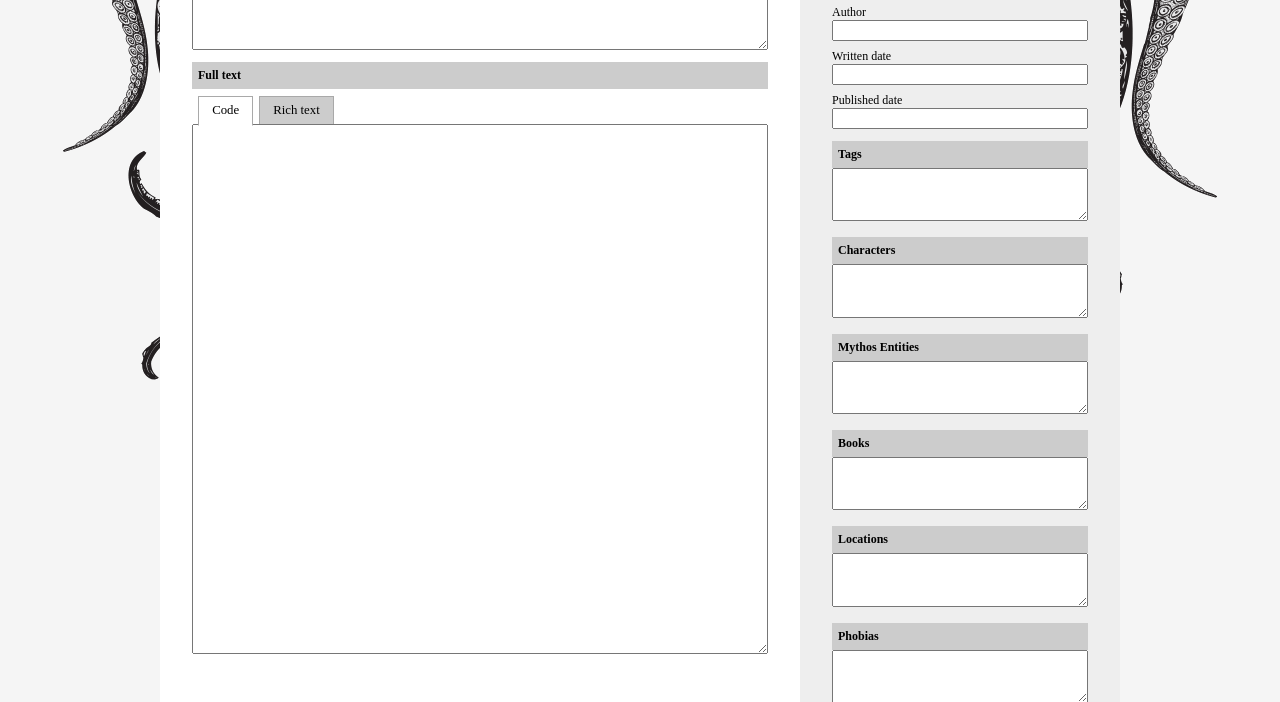
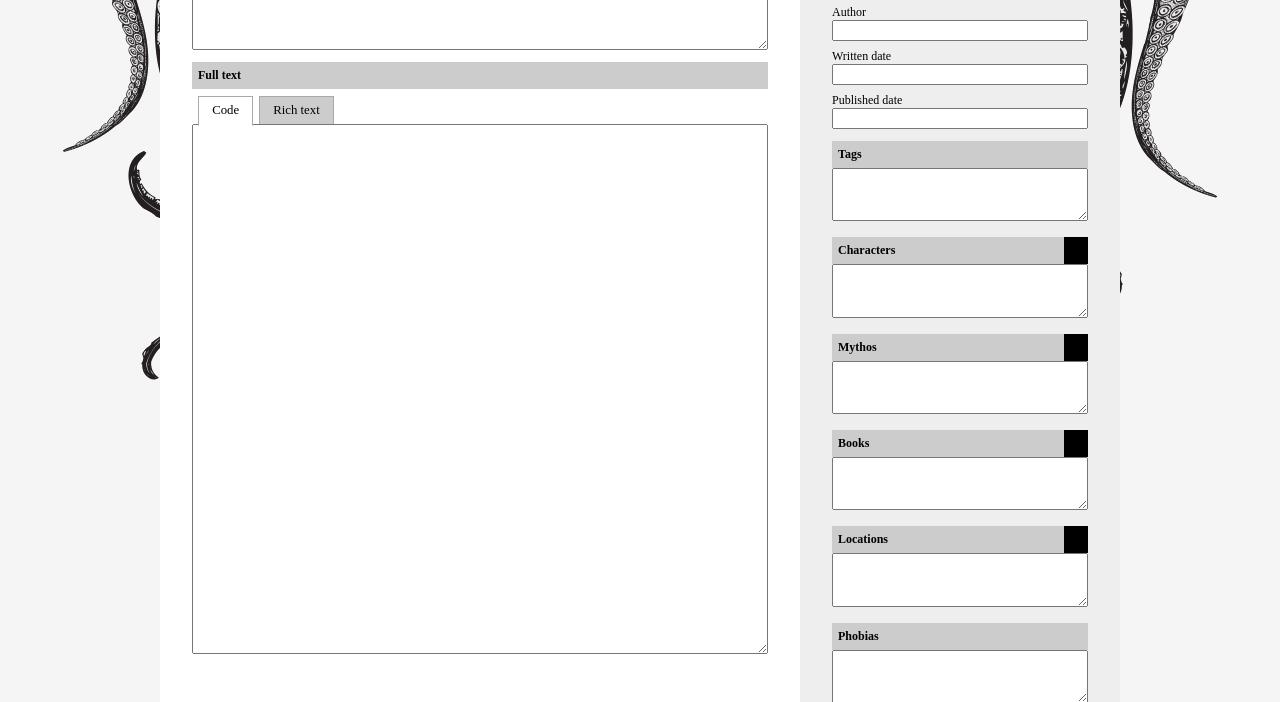
Before and after one commit to krank/LovecraftDB, a website: page data_entry/index.html in a window 1280 px wide. Shown: the part 98-800 px from the top of the page. Drawn offline with Linux system fonts and the light colour scheme; no server answers.

Commit message:
Added HTML buttons for list cleanup.

```diff
--- a/data_entry/index.html
+++ b/data_entry/index.html
@@ -88,23 +88,36 @@
       <h2>Tags</h2>
       <textarea></textarea>
     </section>
+
     <section class="characters">
-      <h2>Characters</h2>
+      <header>
+        <h2>Characters</h2>
+        <button value="clean"><span>Clean the character list (Remove duplicates, sort)</span></button>
+      </header>
       <textarea></textarea>
     </section>
 
     <section class="entities">
-      <h2>Mythos Entities</h2>
+      <header>
+        <h2>Mythos</h2>
+        <button value="clean"><span>Clean the entities list (Remove duplicates, sort)</span></button>
+      </header>
       <textarea></textarea>
     </section>
 
     <section class="books">
-      <h2>Books</h2>
+      <header>
+        <h2>Books</h2>
+        <button value="clean"><span>Clean the books list (Remove duplicates, sort)</span></button>
+      </header>
       <textarea></textarea>
     </section>
 
     <section class="locations">
-      <h2>Locations</h2>
+      <header>
+        <h2>Locations</h2>
+        <button value="clean"><span>Clean the locations list (Remove duplicates, sort)</span></button>
+      </header>
       <textarea></textarea>
     </section>
 
--- a/data_entry/src/scss/_dialogs.scss
+++ b/data_entry/src/scss/_dialogs.scss
@@ -19,21 +19,6 @@ dialog.big {
 
     button::before {
       content: icons.$close;
-    }
-
-    button {
-      margin-top: 1em;
-      border: none;
-      background-color: colors.$window-bar-icon-background;
-      color: colors.$window-bar-icon-symbol;
-      cursor: pointer;
-      padding: 0.5em;
-      font-size: 0.75em;
-      width: 2em;
-    }
-
-    button:hover {
-      background-color: colors.$window-bar-icon-background-hover;
     }
   }
 
--- a/data_entry/src/scss/_icons.scss
+++ b/data_entry/src/scss/_icons.scss
@@ -10,6 +10,8 @@ $download: "\f477"; // file-medical
 $append-file: "\f15c"; // file-alt
 
 $close: "\f00d"; // times
+
+$clean: "\f51a"; // broom
 
 $find-names: "\f022"; // list-alt
 $clear: "\f2ed"; // trash-alt
--- a/data_entry/src/scss/_inputs.scss
+++ b/data_entry/src/scss/_inputs.scss
@@ -38,6 +38,23 @@ button:not(:disabled):hover {
   background-color: colors.$button-background-hover;
 }
 
+
+header {
+  button {
+    margin-top: 1em;
+    border: none;
+    background-color: colors.$window-bar-icon-background;
+    color: colors.$window-bar-icon-symbol;
+    cursor: pointer;
+    padding: 0.5em;
+    font-size: 0.75em;
+    width: 2em;
+  }
+
+  button:hover {
+    background-color: colors.$window-bar-icon-background-hover;
+  }
+}
 
 
 button span {
@@ -95,3 +112,7 @@ button[value="female"]::before {
 button[value="male"]::before {
   content: icons.$male;
 }
+
+button[value="clean"]::before {
+  content: icons.$clean;
+}
--- a/data_entry/src/scss/_metadata.scss
+++ b/data_entry/src/scss/_metadata.scss
@@ -7,6 +7,21 @@ section.metadata {
   background-color: colors.$sidebar-background;
   padding: 1em 2em 1em 2em;
   overflow-y: auto;
+
+  header {
+    display: flex;
+
+
+    button {
+      width: 2em;
+      margin-top: 1em;
+      font-size: .75em;
+    }
+  }
+
+  h2 {
+    flex-grow: 1;
+  }
 
   label {
     display: block;
```
Also changed, not shown: data_entry/dist/css/main.css.
